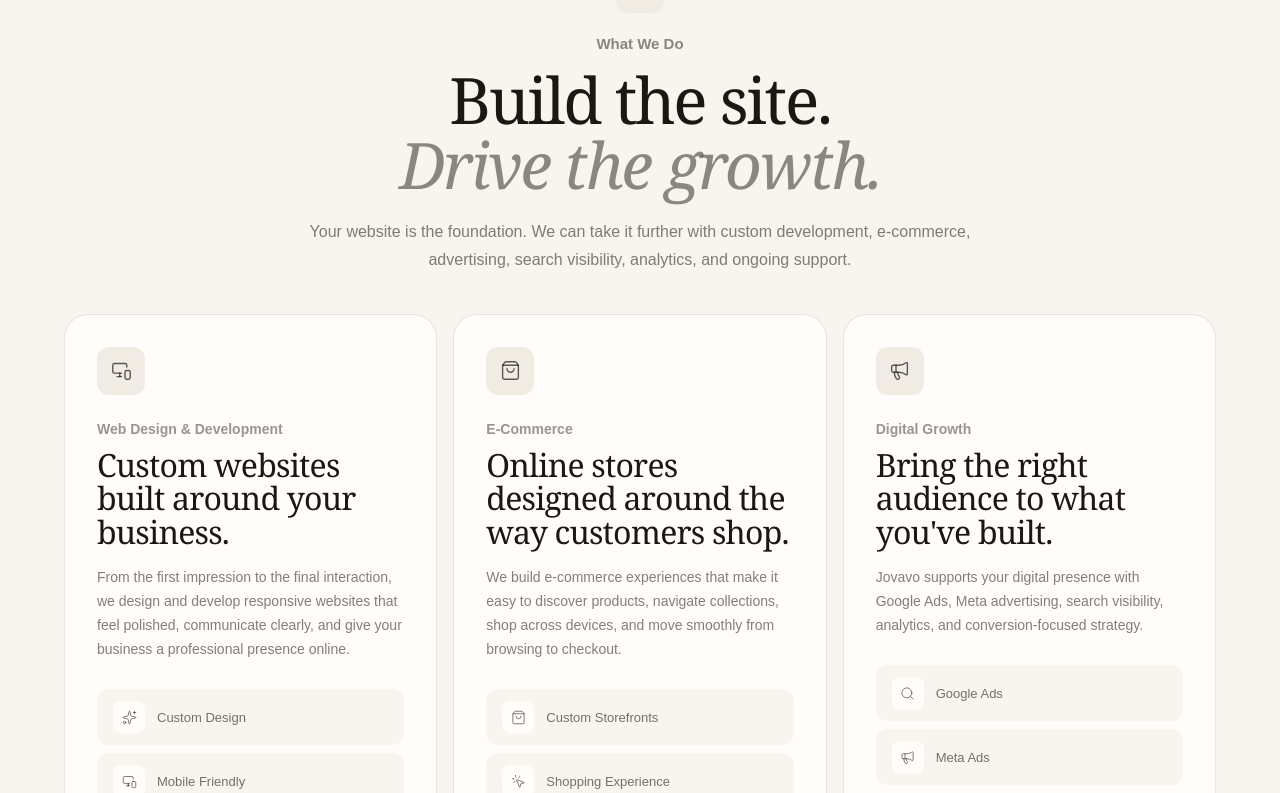
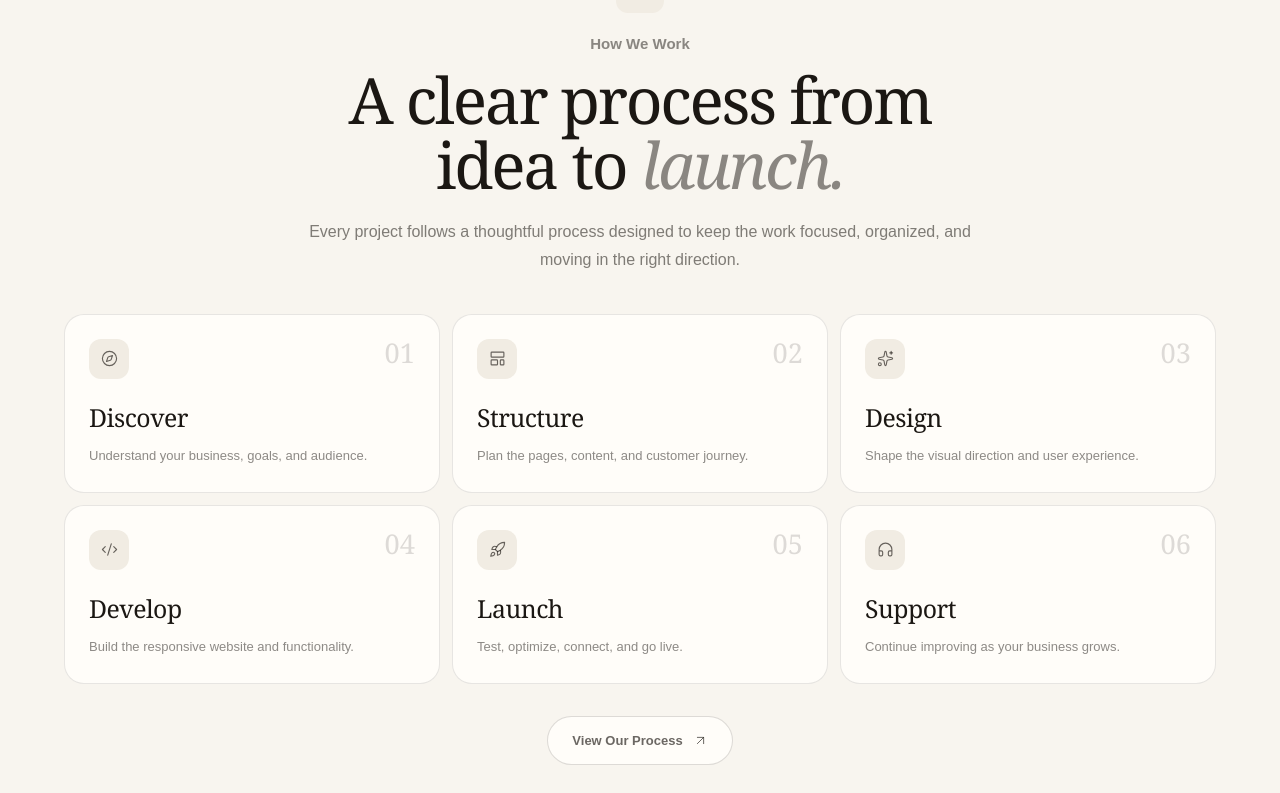
Before and after one commit to Jovavoco/jovavo, a Next.js app: page / in a window 1280 px wide. Shown: the part 1447-2240 px from the top of the page. Built offline with nearby package versions, Linux system fonts and the light colour scheme; no server answers.

Commit message:
Update page.tsx

```diff
--- a/app/page.tsx
+++ b/app/page.tsx
@@ -4,13 +4,16 @@ import {
   ArrowUpRight,
   BarChart3,
   Code2,
+  Compass,
   Gauge,
   Globe2,
+  Headphones,
+  LayoutTemplate,
   Megaphone,
   MonitorSmartphone,
   MousePointerClick,
+  Rocket,
   Search,
-  ShieldCheck,
   ShoppingBag,
   Sparkles,
   Zap,
@@ -92,6 +95,45 @@ const featurePanels = [
         label: "Analytics",
       },
     ],
+  },
+];
+
+const processSteps = [
+  {
+    number: "01",
+    title: "Discover",
+    icon: Compass,
+    description: "Understand your business, goals, and audience.",
+  },
+  {
+    number: "02",
+    title: "Structure",
+    icon: LayoutTemplate,
+    description: "Plan the pages, content, and customer journey.",
+  },
+  {
+    number: "03",
+    title: "Design",
+    icon: Sparkles,
+    description: "Shape the visual direction and user experience.",
+  },
+  {
+    number: "04",
+    title: "Develop",
+    icon: Code2,
+    description: "Build the responsive website and functionality.",
+  },
+  {
+    number: "05",
+    title: "Launch",
+    icon: Rocket,
+    description: "Test, optimize, connect, and go live.",
+  },
+  {
+    number: "06",
+    title: "Support",
+    icon: Headphones,
+    description: "Continue improving as your business grows.",
   },
 ];
 
@@ -248,6 +290,89 @@ export default function HomePage() {
           </Reveal>
 
           {/* =====================================================
+              HOW WE WORK / PROCESS
+          ===================================================== */}
+
+          <Reveal>
+            <div className="mt-16 border-t border-[#1b1713]/10 pt-14 sm:mt-20 sm:pt-16">
+              {/* HEADING */}
+
+              <div className="mx-auto max-w-4xl text-center">
+                <div className="mx-auto mb-5 flex h-12 w-12 items-center justify-center rounded-xl bg-[#f1ece3] text-[#1b1713]">
+                  <Compass size={20} strokeWidth={1.6} />
+                </div>
+
+                <p className="text-[15px] font-semibold text-[#1b1713]/50">
+                  How We Work
+                </p>
+
+                <h2 className="mt-3 font-serif text-[2.6rem] font-light leading-[1.02] tracking-[-0.035em] sm:text-[3.3rem] md:text-[4rem]">
+                  A clear process from
+                  <br />
+                  idea to{" "}
+                  <span className="italic text-[#1b1713]/50">
+                    launch.
+                  </span>
+                </h2>
+
+                <p className="mx-auto mt-5 max-w-2xl text-[15px] leading-7 text-[#1b1713]/55 sm:text-[16px]">
+                  Every project follows a thoughtful process designed to keep
+                  the work focused, organized, and moving in the right
+                  direction.
+                </p>
+              </div>
+
+              {/* PROCESS STEPS */}
+
+              <div className="mt-10 grid gap-3 sm:grid-cols-2 lg:grid-cols-3">
+                {processSteps.map(
+                  ({ number, title, icon: Icon, description }) => (
+                    <div
+                      key={number}
+                      className="group rounded-[1.25rem] border border-[#1b1713]/10 bg-[#fffdf9] p-5 transition-all duration-300 hover:-translate-y-0.5 hover:border-[#1b1713]/20 sm:p-6"
+                    >
+                      <div className="flex items-start justify-between gap-4">
+                        <div className="flex h-10 w-10 items-center justify-center rounded-xl bg-[#f1ece3] text-[#1b1713]/65 transition-all duration-300 group-hover:bg-[#1b1713] group-hover:text-white">
+                          <Icon size={17} strokeWidth={1.6} />
+                        </div>
+
+                        <span className="font-serif text-[1.7rem] font-light leading-none text-[#1b1713]/15">
+                          {number}
+                        </span>
+                      </div>
+
+                      <h3 className="mt-5 font-serif text-[1.55rem] font-light tracking-[-0.02em] text-[#1b1713]">
+                        {title}
+                      </h3>
+
+                      <p className="mt-2 text-[13px] leading-6 text-[#1b1713]/50">
+                        {description}
+                      </p>
+                    </div>
+                  )
+                )}
+              </div>
+
+              {/* PROCESS BUTTON */}
+
+              <div className="mt-8 flex justify-center">
+                <Link
+                  href="/process"
+                  className="group inline-flex items-center justify-center gap-2.5 rounded-full border border-[#1b1713]/15 bg-[#fffdf9] px-6 py-3.5 text-[13px] font-semibold text-[#1b1713]/65 transition-all duration-300 hover:-translate-y-0.5 hover:border-[#1b1713] hover:text-[#1b1713]"
+                >
+                  View Our Process
+
+                  <ArrowUpRight
+                    size={15}
+                    strokeWidth={1.6}
+                    className="transition-transform duration-300 group-hover:translate-x-0.5 group-hover:-translate-y-0.5"
+                  />
+                </Link>
+              </div>
+            </div>
+          </Reveal>
+
+          {/* =====================================================
               WHAT WE DO
           ===================================================== */}
 
@@ -371,12 +496,14 @@ export default function HomePage() {
                 {
                   icon: Megaphone,
                   title: "Digital Advertising",
-                  description: "Google and Meta campaigns built for growth.",
+                  description:
+                    "Google and Meta campaigns built for growth.",
                 },
                 {
                   icon: BarChart3,
                   title: "Analytics",
-                  description: "Understand what visitors do and what works.",
+                  description:
+                    "Understand what visitors do and what works.",
                 },
               ].map(({ icon: Icon, title, description }) => (
                 <div
@@ -420,8 +547,7 @@ export default function HomePage() {
 
             <h2 className="mx-auto mt-3 max-w-4xl font-serif text-[2.4rem] font-light leading-[1.04] tracking-[-0.03em] text-[#1b1713] sm:text-[3rem] md:text-[3.6rem]">
               Your website should do more
-              <br className="hidden sm:block" />
-              {" "}than{" "}
+              <br className="hidden sm:block" /> than{" "}
               <span className="italic text-[#1b1713]/50">
                 look good.
               </span>
```
